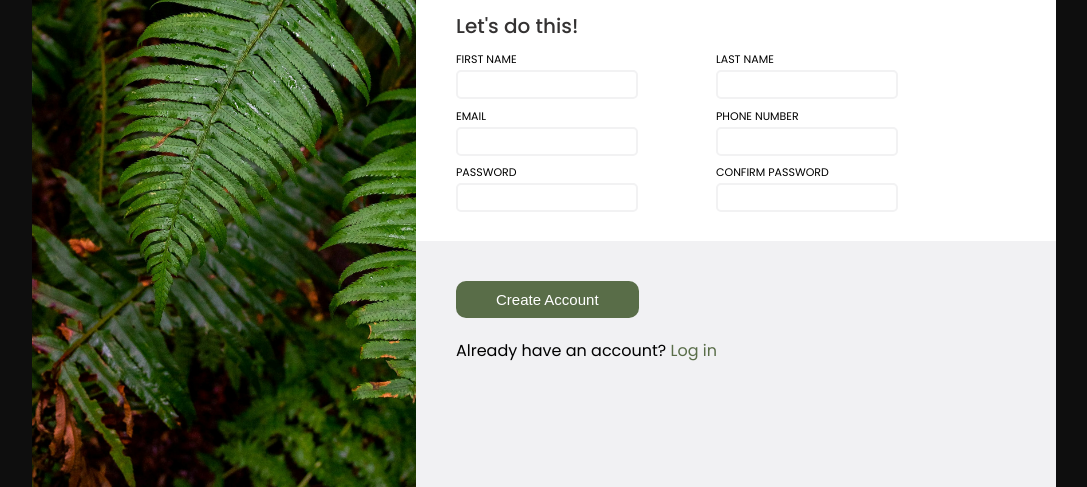
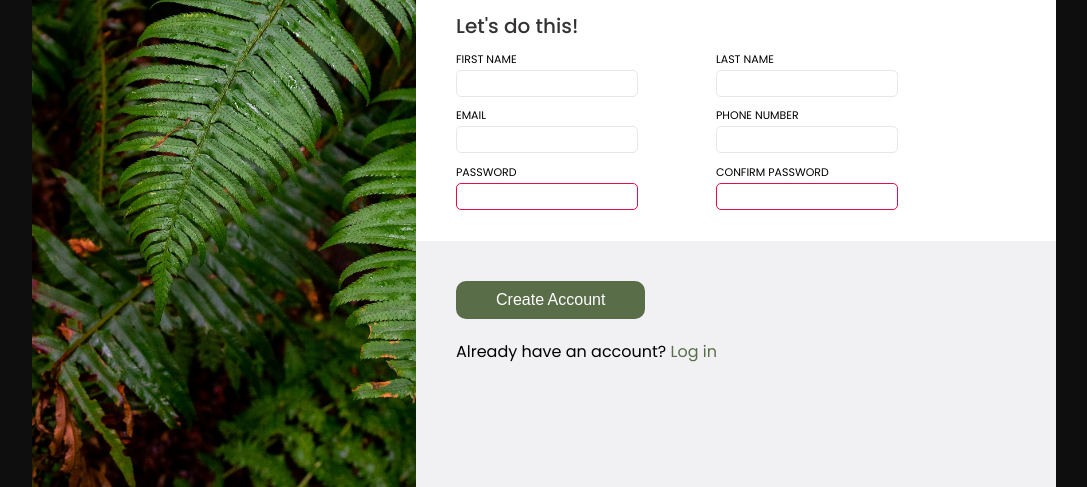
Before and after one commit to Rishabh-Shukla-2209/form-odin, a plain HTML site: page index.html in a window 1280 px wide. Shown: the part 313-800 px from the top of the page, without its empty margins (96-1183 px from the left). Drawn offline with Linux system fonts and the light colour scheme.

Commit message:
Form Validation Added

```diff
--- a/index.html
+++ b/index.html
@@ -30,11 +30,11 @@
                         </p>
                         <p>
                             <label for="email">EMAIL</label>
-                            <input type="email" id="email">
+                            <input type="email" id="email" >
                         </p>
                         <p>
                             <label for="password">PASSWORD</label>
-                            <input type="password" id="password">
+                            <input type="password" id="password" pattern="(?=.*[a-z])(?=.*[A-Z])(?=.*\d)(?=.*[\W_]).{8,}" required>
                         </p>
                     </div>
                     <div class="inner">
@@ -50,7 +50,7 @@
 
                         <p>
                             <label for="confirm_pass">CONFIRM PASSWORD</label>
-                            <input type="password" id="confirm_pass">
+                            <input type="password" id="confirm_pass" pattern="(?=.*[a-z])(?=.*[A-Z])(?=.*\d)(?=.*[\W_]).{8,}" required>
                         </p>
                     </div>
                 </form>
--- a/style.css
+++ b/style.css
@@ -98,6 +98,7 @@ input{
     border: 2px solid hsl(240, 4%, 95%);;
     border-radius: 5px;
     outline: none;
+    border: 1px solid #E5E7EB;
 }
 
 label{
@@ -114,7 +115,7 @@ button{
     color: #fff;
     background-color: #596D48;
     border: none;
-    font-size: 15px;
+    font-size: 16px;
     border-radius: 10px;
 }
 
@@ -133,3 +134,7 @@ input:focus{
     box-shadow: 2px 2px 8px 0 rgb(174, 172, 172);
     border: 1px solid rgb(74, 74, 183);
 }
+
+input:invalid{
+    border: 1px solid rgb(229, 12, 73) !important;
+}
```
